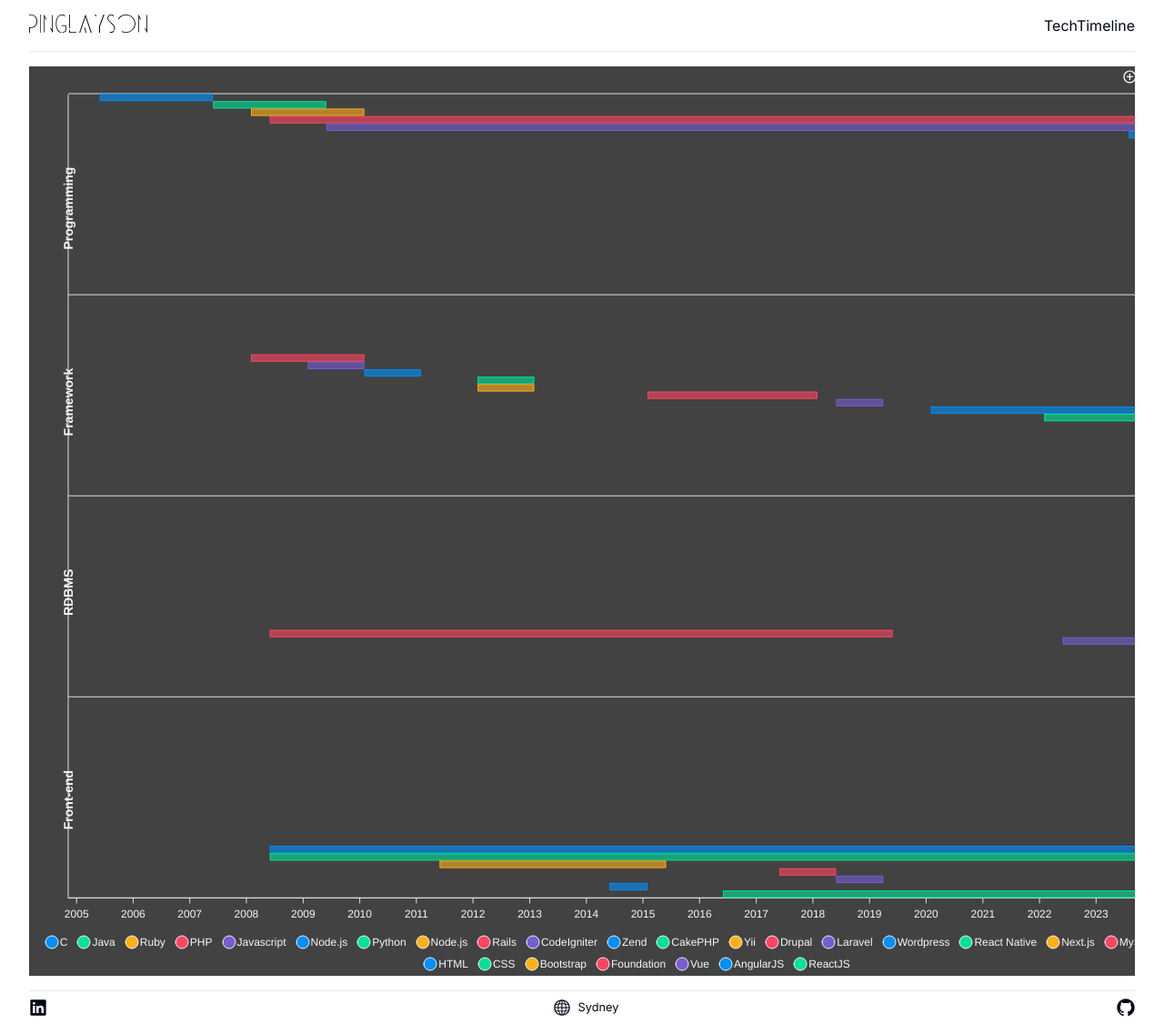
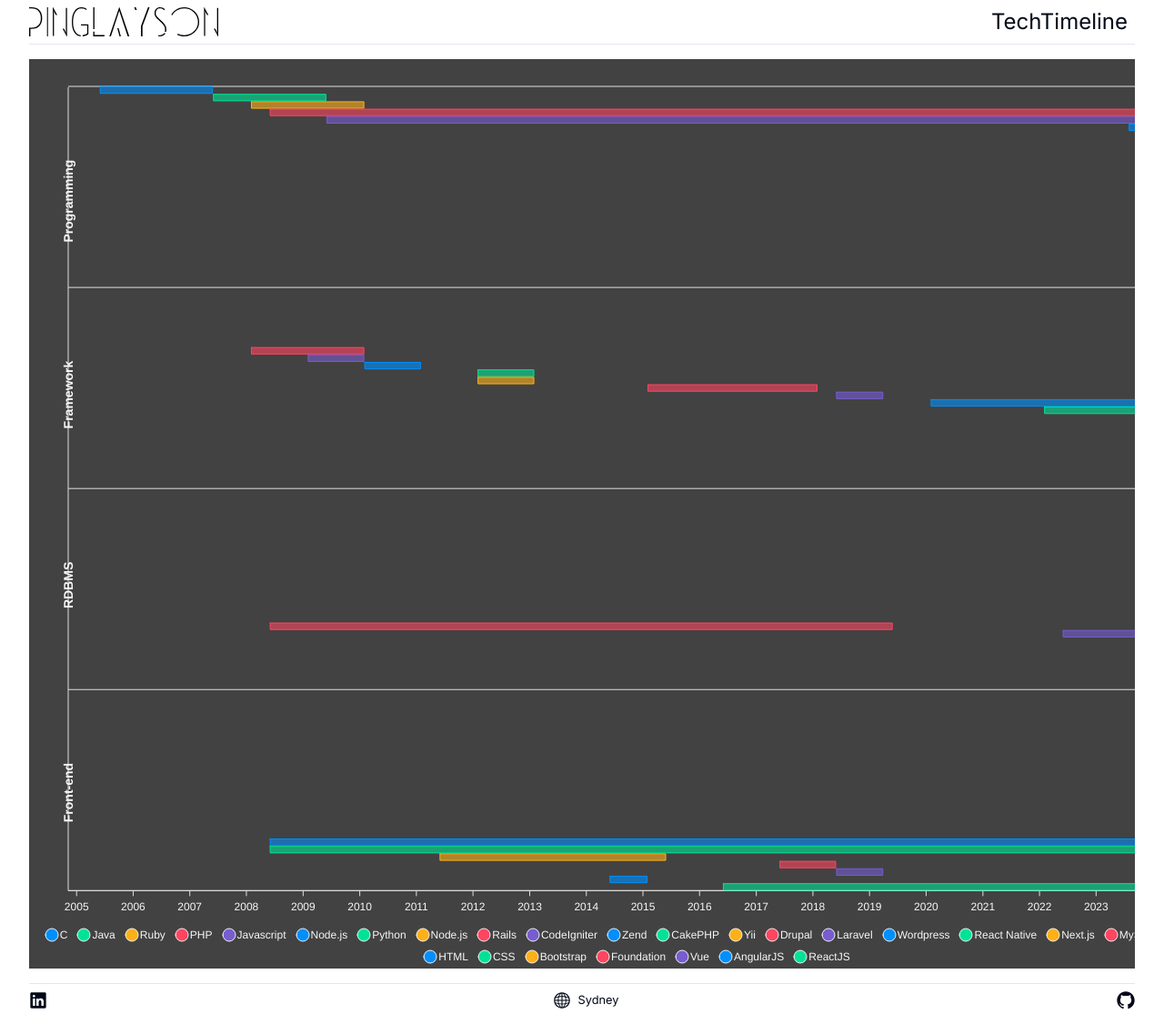
Before and after one commit to pinglayson/pinglaysoncom, a Next.js app: page /tech-timeline in a window 1280 px wide. Shown: the whole page at 91% size. Built offline with nearby package versions, Linux system fonts and the light colour scheme.

Commit message:
feat(clerk): auth and ui fix

```diff
--- a/app/layout.tsx
+++ b/app/layout.tsx
@@ -1,18 +1,14 @@
-import type { Metadata } from "next";
 import { Inter } from "next/font/google";
 import "../styles/globals.css";
-import { ThemeProvider } from "@/components/theme-provider";
-import { Separator } from "@/components/ui/separator";
-import {
-  GlobeIcon,
-  LinkedInLogoIcon,
-  GitHubLogoIcon,
-} from "@radix-ui/react-icons";
-import { location, linkedin, github } from "@/constants";
-import Nav from "@/components/Nav";
-
 const inter = Inter({ subsets: ["latin"] });
 
+import { ThemeProvider } from "@/components/theme-provider";
+import { ClerkProvider } from "@clerk/nextjs";
+
+import Nav from "@/components/Nav";
+import Footer from "@/components/Footer";
+
+import type { Metadata } from "next";
 export const metadata: Metadata = {
   title: "Ping Layson",
   description: "Ping Layson Portfolio",
@@ -27,6 +23,7 @@
   children: React.ReactNode;
 }>) {
   return (
+    <ClerkProvider>
       <html
         lang="en"
         suppressHydrationWarning
@@ -43,29 +40,14 @@
               <Nav />
             </header>
 
-          <main className="md:container px-4 min-h-[calc(100vh-92px)]">
+            <main className="md:container px-4 min-h-[calc(100vh-84px)]">
               {children}
             </main>
 
-          <footer className="md:container px-4">
-            <Separator />
-            <div className="flex justify-between">
-              <a href={linkedin} target="_blank">
-                <LinkedInLogoIcon className="size-5 my-2" />
-              </a>
-
-              <span>
-                <GlobeIcon className="size-5 inline-block m-2" />
-                <small>{location}</small>
-              </span>
-
-              <a href={github} target="_blank">
-                <GitHubLogoIcon className="size-5 my-2" />
-              </a>
-            </div>
-          </footer>
+            <Footer />
           </ThemeProvider>
         </body>
       </html>
+    </ClerkProvider>
   );
 }
--- /dev/null
+++ b/components/Footer.tsx
@@ -0,0 +1,29 @@
+import { linkedin, location, github } from "@/constants";
+import {
+  GitHubLogoIcon,
+  GlobeIcon,
+  LinkedInLogoIcon,
+} from "@radix-ui/react-icons";
+import { Separator } from "@/components/ui/separator";
+
+export default function Footer() {
+  return (
+    <footer className="md:container px-4">
+      <Separator />
+      <div className="flex justify-between">
+        <a href={linkedin} target="_blank">
+          <LinkedInLogoIcon className="size-5 my-2" />
+        </a>
+
+        <span>
+          <GlobeIcon className="size-5 inline-block m-2" />
+          <small>{location}</small>
+        </span>
+
+        <a href={github} target="_blank">
+          <GitHubLogoIcon className="size-5 my-2" />
+        </a>
+      </div>
+    </footer>
+  );
+}
--- a/components/Nav.tsx
+++ b/components/Nav.tsx
@@ -1,20 +1,26 @@
 import Link from "next/link";
 import Image from "next/image";
 import { Separator } from "@/components/ui/separator";
+import { UserButton } from "@clerk/nextjs";
 
 export default function Nav() {
   return (
     <nav className="md:container px-4">
-      <div className="py-4 flex flex-row justify-between ">
+      <div className="py-2 flex flex-row justify-between ">
         <Link href="/">
           <Image
             src="/pinglayson.svg"
             alt="pinglayson logo"
-            height={20}
-            width={130}
+            height={32}
+            width={208}
           />
         </Link>
-        <Link href="/tech-timeline">TechTimeline</Link>
+        <span className="flex">
+          <Link href="/tech-timeline" className="text-2xl text-center px-2">
+            TechTimeline
+          </Link>
+          <UserButton />
+        </span>
       </div>
 
       <Separator />
--- a/components/shared/TechTimeline.tsx
+++ b/components/shared/TechTimeline.tsx
@@ -9,6 +9,9 @@
   const options: ApexOptions = {
     chart: {
       height: 450,
+      zoom: {
+        enabled: false,
+      },
     },
     plotOptions: {
       bar: {
--- a/package.json
+++ b/package.json
@@ -9,6 +9,7 @@
     "lint": "next lint"
   },
   "dependencies": {
+    "@clerk/nextjs": "^4.29.9",
     "@radix-ui/react-dropdown-menu": "^2.0.6",
     "@radix-ui/react-icons": "^1.3.0",
     "@radix-ui/react-separator": "^1.0.3",
```
Also changed, not shown: middleware.ts (added, +18 -0 lines), 1 other file (tests, documents, lock files or other folders). Lines whose indentation alone changed are shown as unchanged.
